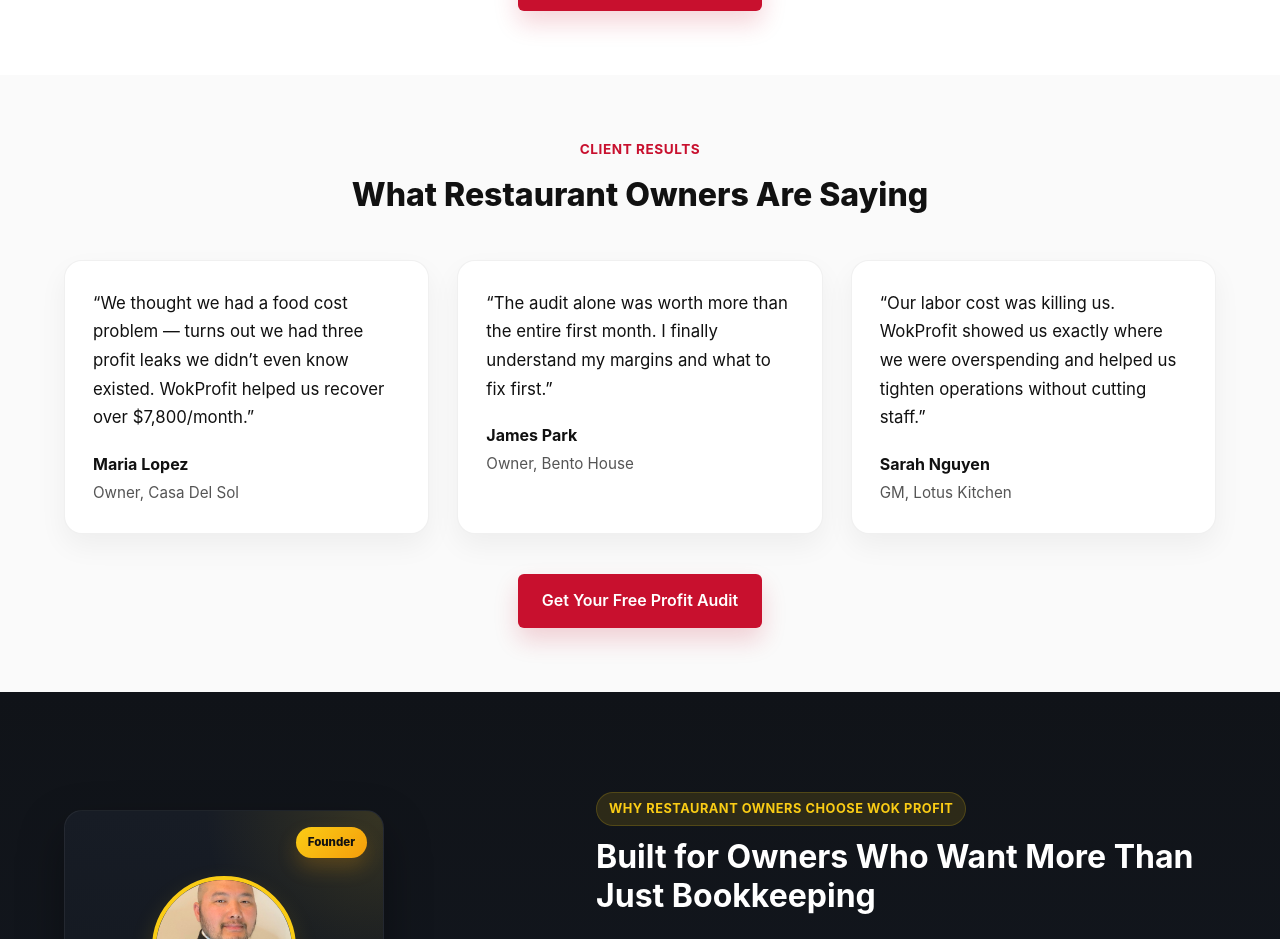
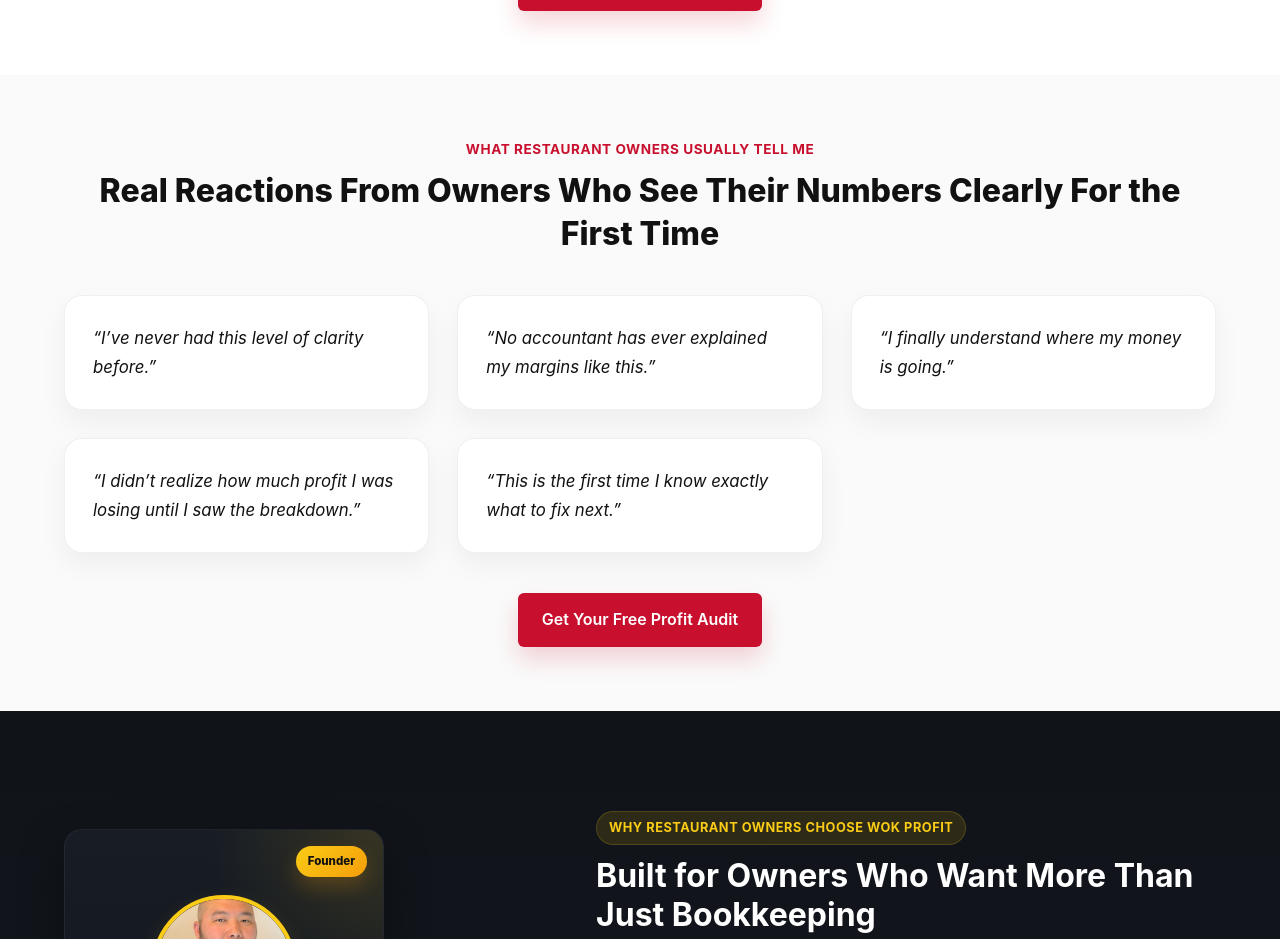
Before and after one commit to CodingKao/wokprofit-website, a React (Create React App) app: page /#/ in a window 1280 px wide. Shown: the part 6700-7639 px from the top of the page. Built offline with nearby package versions, Linux system fonts and the light colour scheme.

Commit message:
testimonials

```diff
--- a/src/components/Testimonials/Testimonials.css
+++ b/src/components/Testimonials/Testimonials.css
@@ -1,5 +1,5 @@
 /* =========================
-   TESTIMONIALS SECTION
+   TESTIMONIALS / INSIGHTS
 ========================= */
 
 .testimonials-section {
@@ -29,6 +29,7 @@
   font-weight: 800;
   color: var(--text-dark);
   margin-bottom: 2.5rem;
+  line-height: 1.35;
 }
 
 /* Grid */
@@ -59,20 +60,7 @@
   font-size: 1.05rem;
   color: var(--text-dark);
   line-height: 1.7;
-  margin-bottom: 1.25rem;
-}
-
-/* Author */
-.testimonial-author strong {
-  display: block;
-  color: var(--text-dark);
-  font-weight: 700;
-  margin-bottom: 0.15rem;
-}
-
-.testimonial-author span {
-  color: var(--text-medium);
-  font-size: 0.95rem;
+  font-style: italic;
 }
 
 /* CTA */
--- a/src/components/Testimonials/Testimonials.jsx
+++ b/src/components/Testimonials/Testimonials.jsx
@@ -4,45 +4,28 @@
 import "./Testimonials.css";
 
 const Testimonials = () => {
-  const testimonials = [
-    {
-      name: "Maria Lopez",
-      role: "Owner, Casa Del Sol",
-      quote:
-        "We thought we had a food cost problem — turns out we had three profit leaks we didn’t even know existed. WokProfit helped us recover over $7,800/month.",
-    },
-    {
-      name: "James Park",
-      role: "Owner, Bento House",
-      quote:
-        "The audit alone was worth more than the entire first month. I finally understand my margins and what to fix first.",
-    },
-    {
-      name: "Sarah Nguyen",
-      role: "GM, Lotus Kitchen",
-      quote:
-        "Our labor cost was killing us. WokProfit showed us exactly where we were overspending and helped us tighten operations without cutting staff.",
-    },
+  const insights = [
+    "“I’ve never had this level of clarity before.”",
+    "“No accountant has ever explained my margins like this.”",
+    "“I finally understand where my money is going.”",
+    "“I didn’t realize how much profit I was losing until I saw the breakdown.”",
+    "“This is the first time I know exactly what to fix next.”",
   ];
 
   return (
     <section id="testimonials" className="testimonials-section">
       <div className="testimonials-container container">
 
-        <span className="testimonials-eyebrow">Client Results</span>
+        <span className="testimonials-eyebrow">What Restaurant Owners Usually Tell Me</span>
 
         <h2 className="testimonials-title">
-          What Restaurant Owners Are Saying
+          Real Reactions From Owners Who See Their Numbers Clearly For the First Time
         </h2>
 
         <div className="testimonials-grid">
-          {testimonials.map((t, index) => (
+          {insights.map((quote, index) => (
             <div key={index} className="testimonial-card">
-              <p className="testimonial-quote">“{t.quote}”</p>
-              <div className="testimonial-author">
-                <strong>{t.name}</strong>
-                <span>{t.role}</span>
-              </div>
+              <p className="testimonial-quote">{quote}</p>
             </div>
           ))}
         </div>
```
